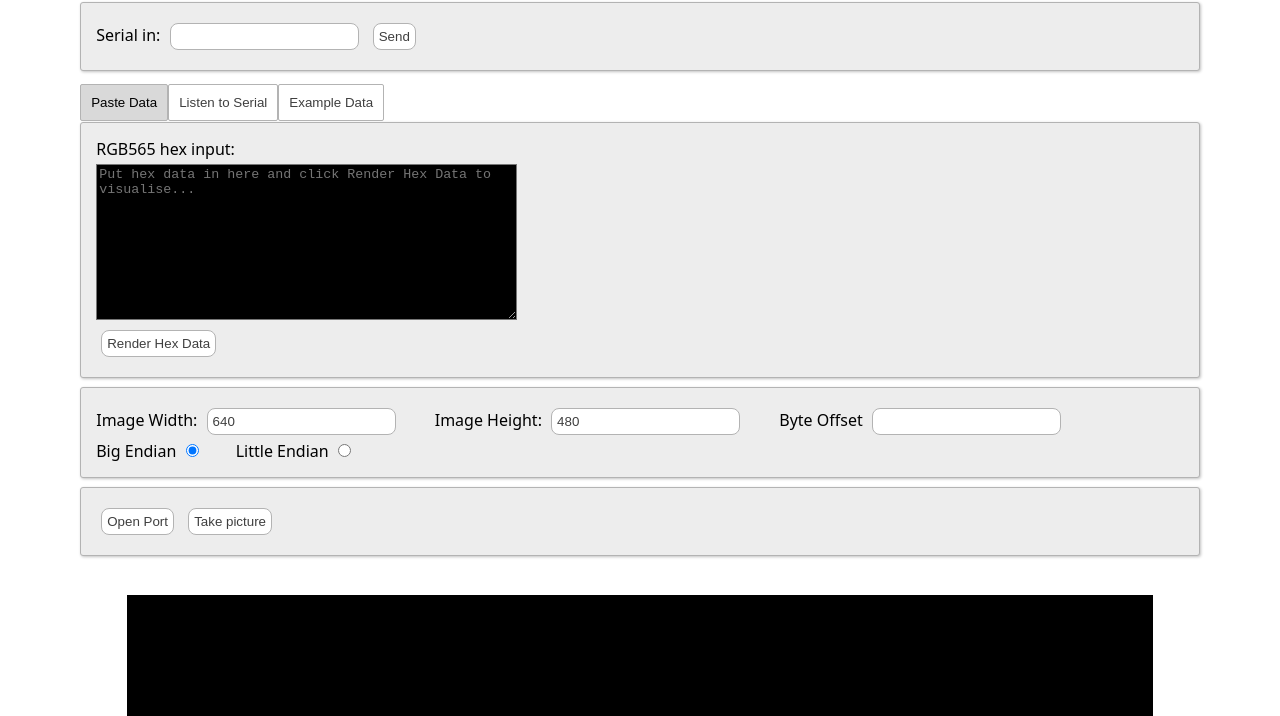
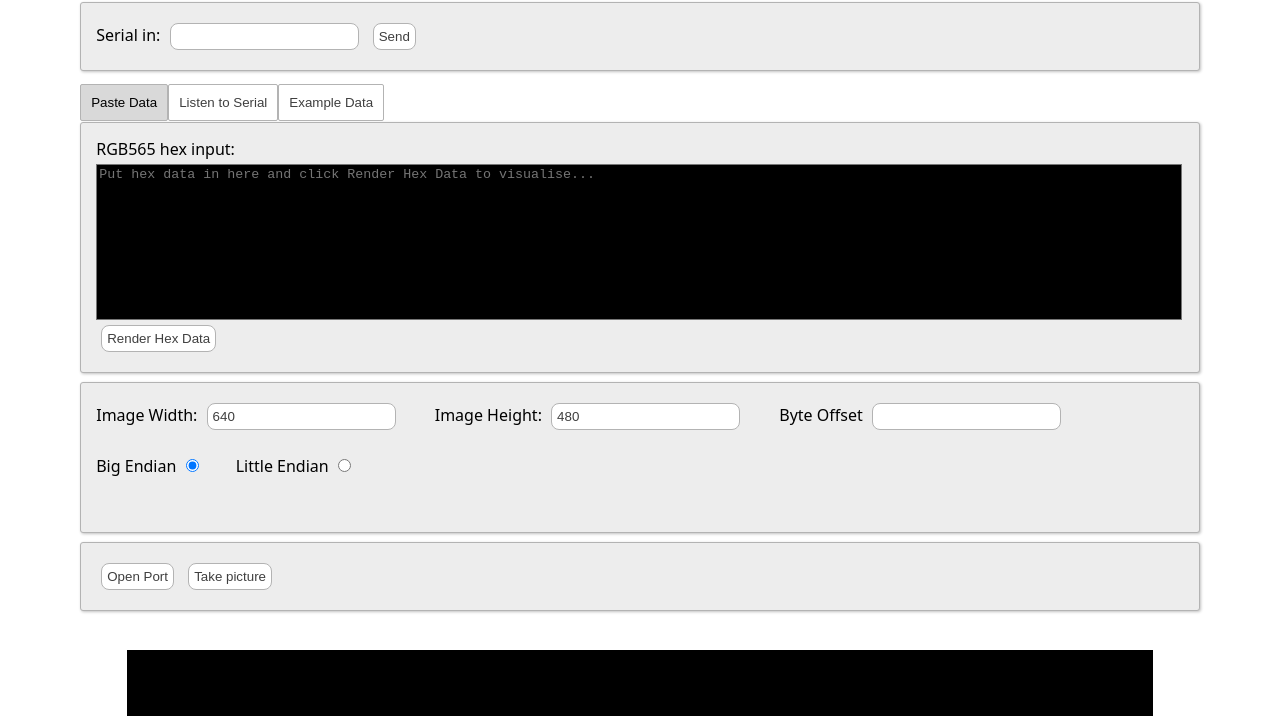
Before and after one commit to deev123/OV7670, a plain HTML site: page Terminal/index.html in a window 1280 px wide. Shown: the part 84-800 px from the top of the page. Drawn offline with Linux system fonts and the light colour scheme.

Commit message:
index.html: Change styles for index page

```diff
--- a/Terminal/index.html
+++ b/Terminal/index.html
@@ -17,6 +17,7 @@
         --controls-border: 1px solid #b3b3b3;
         --controls-group-border-radius: 1px solid #b3b3b3;
         --controls-group-box-shadow: 1px 1px 3px rgb(194, 194, 194);
+        --data-input-box-background: rgb(0, 0, 0);
     }
 
     body
@@ -102,8 +103,12 @@
 
     .data-input-box
     {
+        display: block;
         color: #d1d1d1;
-        background-color: black;
+        background-color: var(--data-input-box-background);
+        width: 99.3%;
+        resize: none;
+        margin-right: 10px;
     }
 
     button, .small-text-input
@@ -127,6 +132,7 @@
     {
         display: inline-block;
         margin-right: 30px;
+        margin-bottom: 20px;
     }
 
     /* .data-source__tabs button
@@ -192,7 +198,7 @@
 
                 <div class="controls-group" data-tab="paste-data">
                     <label for="hex-input-box" class="label-top">RGB565 hex input:</label>
-                    <textarea id="hex-input-box" class="data-input-box" rows="10" cols="50" placeholder="Put hex data in here and click Render Hex Data to visualise..."></textarea>
+                    <textarea id="hex-input-box" class="data-input-box" rows="10" cols="50" oninput="renderHexData()" placeholder="Put hex data in here and click Render Hex Data to visualise..."></textarea>
                     <div>
                         <button onclick="renderHexData()">Render Hex Data</button>
                     </div>
```
